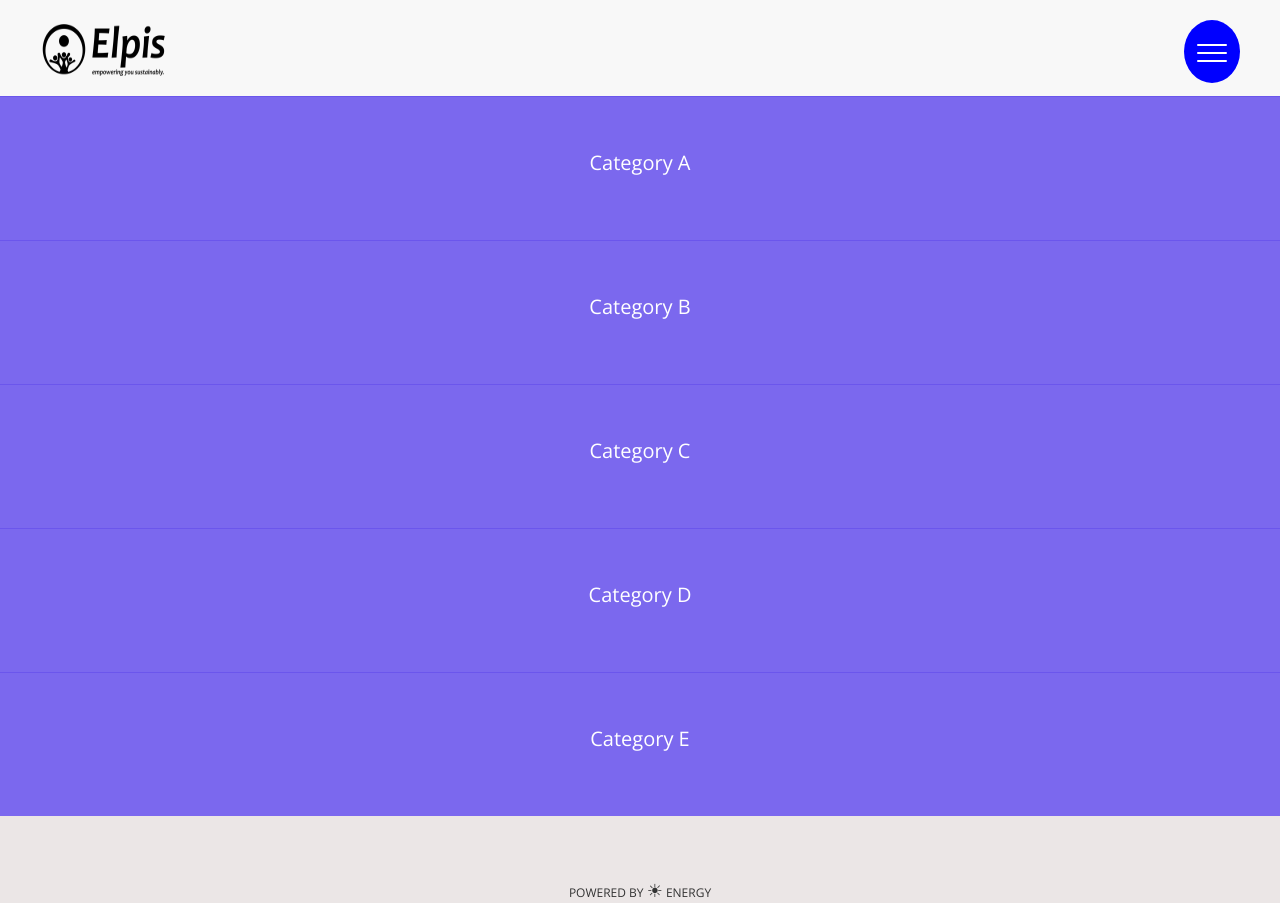
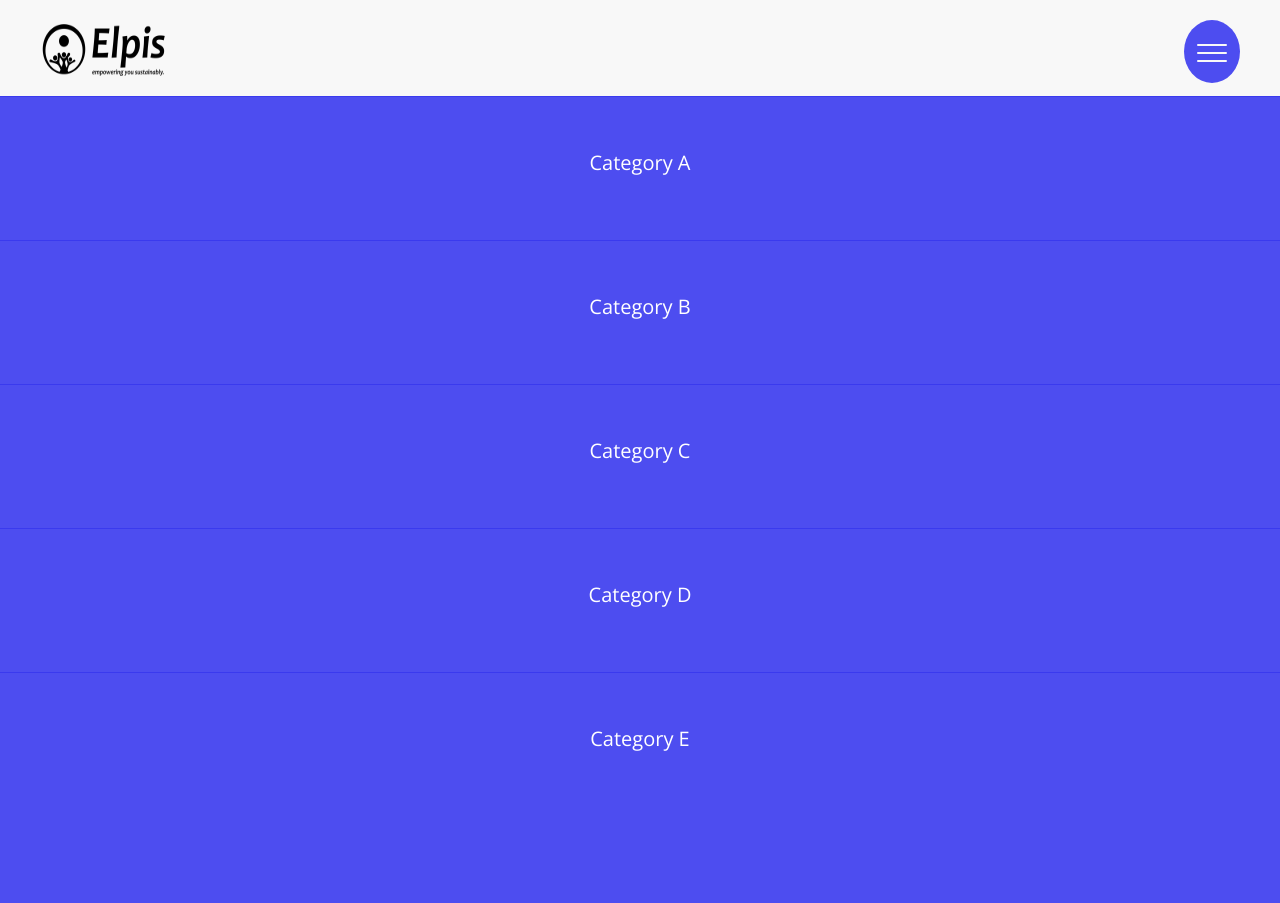
Before and after one commit to ElpisSolar/hslu-presentation, a Jekyll site: the page built from index.html, in a window 1280 px wide. Built offline with Jekyll 4.4.1, drawn with Linux system fonts in a browser that asks for light colours; the list of posts is cut into pages by our own code.

Commit message:
improve ui (colors)

```diff
--- a/_layouts/default.html
+++ b/_layouts/default.html
@@ -22,7 +22,7 @@
 
     <div class="off-canvas">
         <div class="h-wrap-offcanvas">
-            <a href="{{ site.baseurl | split:'/' | join:'/' | append:'/'  }}" title="Back to Homepage"><img id="offcanvas-logo-header" src="{{ site.baseurl }}/assets/img/elpisblack_circle.png"></a>
+            <a href="{{ site.baseurl | split:'/' | join:'/' | append:'/'  }}" title="Back to Homepage"><img id="offcanvas-logo-header" src="{{ site.baseurl }}/assets/img/elpiswhite.png"></a>
         </div>
         <ul class="posts-oc">
             <li itemscope itemtype="http://schema.org/BlogPosting">
@@ -81,10 +81,6 @@
 
 <!-- Global Site Footer -->
 
-      <footer>
-        <small id="footer-text">Powered by <span id="solar-icon">&#x2600;</span> Energy</small>
-      </footer>
-
     </div>
     {% comment %} site-wrapper {% endcomment %}
 
--- a/_scss/base/_global.scss
+++ b/_scss/base/_global.scss
@@ -6,7 +6,7 @@
 html {
   width: 100%;
   height: 100%;
-  background-color: rgb(235, 230, 230);
+  background-color: $main-color;
 }
 
 body {
@@ -64,8 +64,8 @@ h5 {
 
 .page-title {
   padding: $spacing-s;
-  color: darken($main-color, 40%);
-  background-color: darken($main-color, 5%);
+  color: #f8f8f8;
+  background-color: darken($main-color, 3%);
 }
 
 h6 {
--- a/_scss/base/_variables.scss
+++ b/_scss/base/_variables.scss
@@ -1,6 +1,6 @@
 // Colors
 
-$main-color:        mediumslateblue;  // change this color for further customization
+$main-color:        rgb(77, 77, 240);  // change this color for further customization
                                       // I like http://colours.neilorangepeel.com/! Making colors semantic too ;)
 
 $bg-color:          white; // background-color
@@ -9,7 +9,7 @@ $text-color:        #333;
 $link-color:        $main-color;
 $border-color:      #e0e1e6;
 $smoke-color:       #fafafa;
-
+$white-fill:        #f8f8f8;
 
 // Typography
 
--- a/_scss/pages/_home.scss
+++ b/_scss/pages/_home.scss
@@ -31,7 +31,6 @@
         background: darken($main-color, 3%);
       }
       &:hover {
-        background: lighten($main-color, 3%);
         .inner {
           -webkit-transform: translateX($spacing-s);
           -ms-transform: translateX($spacing-s);
--- a/_scss/pages/_posts.scss
+++ b/_scss/pages/_posts.scss
@@ -2,7 +2,7 @@
   width: 100vw;
   margin: auto;
   font-family: $font-family;
-  background: white;
+  background: $white-fill;
   z-index: 1;
 
   .feat {
@@ -76,12 +76,12 @@
 /* content-pages */
 
 .single-content {
-  background-color: darken($smoke-color, 10%);
+  background-color: $main-color;
   font-size: 14px;
 }
 
 .content-container {
-  background-color: darken($smoke-color, 10%);
+  background-color: $main-color;
   margin: 0 auto;
   max-width: 500px;
   text-align: center;
@@ -99,20 +99,19 @@
 
 .access-content {
   padding: $spacing-xs;
-  border: solid blue 1px;
-  background-color: blue;
+  background-color: $white-fill;
   transition: all 0.3s cubic-bezier(.25,.8,.25,1);
   text-decoration: none;
   border-radius: 3%;
-  color: darken(white, 10%);
+  color: darken($main-color, 10%);
   text-transform: uppercase;
   font-weight: 600;
   box-shadow: 0 1px 3px rgba(0,0,0,0.12), 0 1px 2px rgba(0,0,0,0.24);
 }
 
 .access-content:hover {
-  background-color: darken(blue, 3%);
-  border: solid darken(blue, 3%) 1px;
-  color: lighten(white, 10%);
+  background-color: darken($main-color, 10%);
+  border: solid darken($main-color, 10%), 1px;
+  color: $white-fill;
   box-shadow: 0 14px 28px rgba(0,0,0,0.25), 0 10px 10px rgba(0,0,0,0.22);
 }
--- a/_scss/partials/_header.scss
+++ b/_scss/partials/_header.scss
@@ -36,7 +36,7 @@ header {
 } // end .h-wrap
 
 .menu-icon {
-  background-color: blue;
+  background-color: $main-color;
   border-radius: 100%;
   padding: 13px 13px 23px 13px;
   border-color: slategray;
@@ -58,7 +58,7 @@ header {
     position: relative;
     width: 30px;
     height: 2px;
-    background: white;
+    background: $white-fill;
     border-radius: 20px;
 
     &::before,
@@ -69,7 +69,7 @@ header {
       left: 0;
       width: 30px;
       height: 2px;
-      background: white;
+      background: $white-fill;
       border-radius: 20px;
 
       -webkit-transition: all .3s ease;
@@ -180,6 +180,8 @@ header {
 .h-wrap-offcanvas {
   @extend %padding-large;
   padding-bottom: 4em;
+  background-color: rgb(77, 77, 240);
+  transition: all .15s ease-in;
   }
 
 // off canvas
@@ -237,7 +239,7 @@ header {
       p {
         display: inline;
         margin: $spacing-xs 0 0;
-        color: white;
+        color: $white-fill;
       }
       .inner-oc {
         transition: all .15s ease-in;
@@ -259,7 +261,7 @@ header {
   }
 
   a {
-    color: white;
+    color: $white-fill;
     text-decoration: none;
   }
 
```
Also changed, not shown: assets/img/elpiswhite.png (added).
